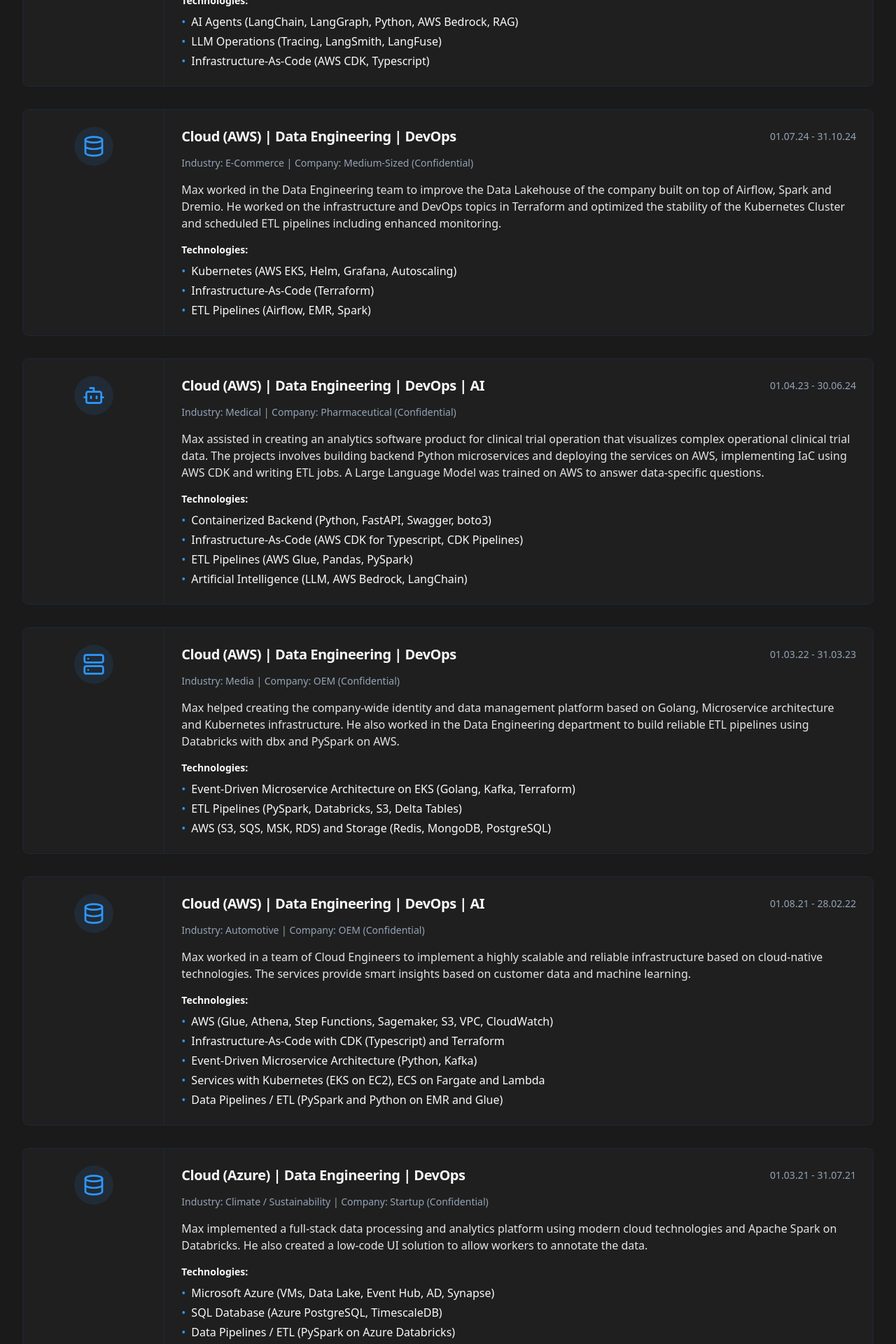
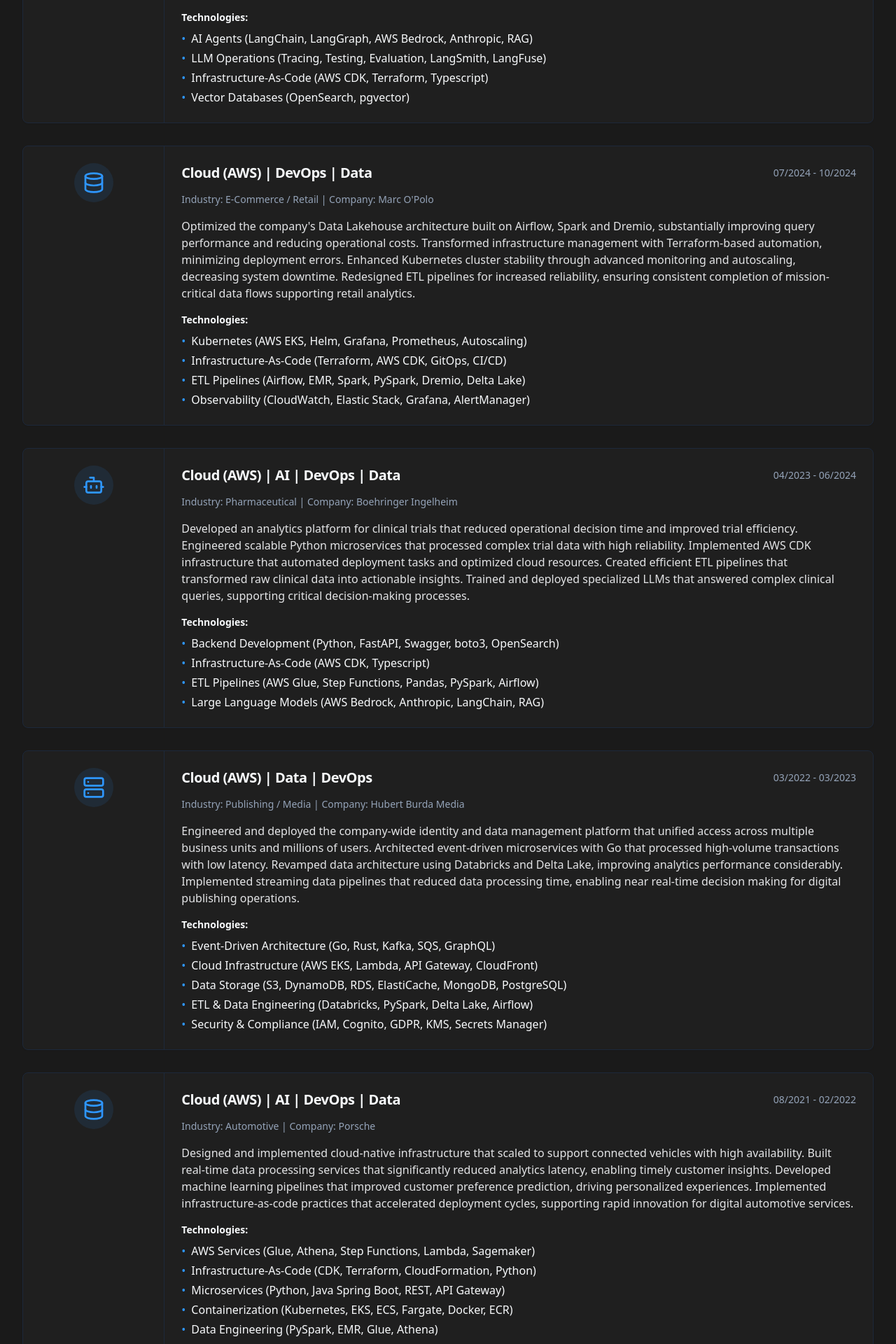
Before and after one commit to maxritter/max-ritter-website, a React (Vite) app: page /work in a window 1280 px wide. Shown: the part 480-2400 px from the top of the page at 70% size. Built offline with nearby package versions, Linux system fonts and the light colour scheme.

Commit message:
Updated Projects, Skills & SEO

```diff
--- a/src/components/ProjectsSection.tsx
+++ b/src/components/ProjectsSection.tsx
@@ -6,145 +6,154 @@
   const workProjects = [
     {
       id: 1,
-      title: "Cloud (AWS) | AI Agents | DevOps",
-      duration: "01.11.24 - Now",
-      industry: "Medical",
-      company: "Pharmaceutical (Confidential)",
-      description: "Max worked on building an enterprise-grade AI Agent Platform leveraging Retrieval Augmented Generation (RAG) architecture. He developed the infrastructure and CI/CD pipelines for LLM applications using AWS CDK and implemented observability for AI agents. He architected scalable AI workflows using orchestration frameworks and optimized context handling for enterprise data sources.",
+      title: "Cloud (AWS) | AI | DevOps | Data",
+      duration: "11/2024 - present",
+      industry: "Pharmaceutical",
+      company: "Boehringer Ingelheim",
+      description: "Architected and implemented an enterprise-grade AI Agent Platform leveraging Retrieval Augmented Generation (RAG) architecture to enhance clinical data insights. Established robust CI/CD pipelines for LLM applications using AWS CDK, significantly reducing deployment times. Implemented comprehensive observability solutions that increased agent reliability across pharmaceutical environments. Designed scalable AI workflows with advanced orchestration that optimized context handling for enterprise data sources.",
       technologies: [
-        "AI Agents (LangChain, LangGraph, Python, AWS Bedrock, RAG)",
-        "LLM Operations (Tracing, LangSmith, LangFuse)",
-        "Infrastructure-As-Code (AWS CDK, Typescript)"
+        "AI Agents (LangChain, LangGraph, AWS Bedrock, Anthropic, RAG)",
+        "LLM Operations (Tracing, Testing, Evaluation, LangSmith, LangFuse)",
+        "Infrastructure-As-Code (AWS CDK, Terraform, Typescript)",
+        "Vector Databases (OpenSearch, pgvector)"
       ],
       icon: Bot
     },
     {
       id: 2,
-      title: "Cloud (AWS) | Data Engineering | DevOps",
-      duration: "01.07.24 - 31.10.24",
-      industry: "E-Commerce",
-      company: "Medium-Sized (Confidential)",
-      description: "Max worked in the Data Engineering team to improve the Data Lakehouse of the company built on top of Airflow, Spark and Dremio. He worked on the infrastructure and DevOps topics in Terraform and optimized the stability of the Kubernetes Cluster and scheduled ETL pipelines including enhanced monitoring.",
+      title: "Cloud (AWS) | DevOps | Data",
+      duration: "07/2024 - 10/2024",
+      industry: "E-Commerce / Retail",
+      company: "Marc O'Polo",
+      description: "Optimized the company's Data Lakehouse architecture built on Airflow, Spark and Dremio, substantially improving query performance and reducing operational costs. Transformed infrastructure management with Terraform-based automation, minimizing deployment errors. Enhanced Kubernetes cluster stability through advanced monitoring and autoscaling, decreasing system downtime. Redesigned ETL pipelines for increased reliability, ensuring consistent completion of mission-critical data flows supporting retail analytics.",
       technologies: [
-        "Kubernetes (AWS EKS, Helm, Grafana, Autoscaling)",
-        "Infrastructure-As-Code (Terraform)",
-        "ETL Pipelines (Airflow, EMR, Spark)"
+        "Kubernetes (AWS EKS, Helm, Grafana, Prometheus, Autoscaling)",
+        "Infrastructure-As-Code (Terraform, AWS CDK, GitOps, CI/CD)",
+        "ETL Pipelines (Airflow, EMR, Spark, PySpark, Dremio, Delta Lake)",
+        "Observability (CloudWatch, Elastic Stack, Grafana, AlertManager)"
       ],
       icon: Database
     },
     {
       id: 3,
-      title: "Cloud (AWS) | Data Engineering | DevOps | AI",
-      duration: "01.04.23 - 30.06.24",
-      industry: "Medical",
-      company: "Pharmaceutical (Confidential)",
-      description: "Max assisted in creating an analytics software product for clinical trial operation that visualizes complex operational clinical trial data. The projects involves building backend Python microservices and deploying the services on AWS, implementing IaC using AWS CDK and writing ETL jobs. A Large Language Model was trained on AWS to answer data-specific questions.",
+      title: "Cloud (AWS) | AI | DevOps | Data",
+      duration: "04/2023 - 06/2024",
+      industry: "Pharmaceutical",
+      company: "Boehringer Ingelheim",
+      description: "Developed an analytics platform for clinical trials that reduced operational decision time and improved trial efficiency. Engineered scalable Python microservices that processed complex trial data with high reliability. Implemented AWS CDK infrastructure that automated deployment tasks and optimized cloud resources. Created efficient ETL pipelines that transformed raw clinical data into actionable insights. Trained and deployed specialized LLMs that answered complex clinical queries, supporting critical decision-making processes.",
       technologies: [
-        "Containerized Backend (Python, FastAPI, Swagger, boto3)",
-        "Infrastructure-As-Code (AWS CDK for Typescript, CDK Pipelines)",
-        "ETL Pipelines (AWS Glue, Pandas, PySpark)",
-        "Artificial Intelligence (LLM, AWS Bedrock, LangChain)"
+        "Backend Development (Python, FastAPI, Swagger, boto3, OpenSearch)",
+        "Infrastructure-As-Code (AWS CDK, Typescript)",
+        "ETL Pipelines (AWS Glue, Step Functions, Pandas, PySpark, Airflow)",
+        "Large Language Models (AWS Bedrock, Anthropic, LangChain, RAG)"
       ],
       icon: Bot
     },
     {
       id: 4,
-      title: "Cloud (AWS) | Data Engineering | DevOps",
-      duration: "01.03.22 - 31.03.23",
-      industry: "Media",
-      company: "OEM (Confidential)",
-      description: "Max helped creating the company-wide identity and data management platform based on Golang, Microservice architecture and Kubernetes infrastructure. He also worked in the Data Engineering department to build reliable ETL pipelines using Databricks with dbx and PySpark on AWS.",
+      title: "Cloud (AWS) | Data | DevOps",
+      duration: "03/2022 - 03/2023",
+      industry: "Publishing / Media",
+      company: "Hubert Burda Media",
+      description: "Engineered and deployed the company-wide identity and data management platform that unified access across multiple business units and millions of users. Architected event-driven microservices with Go that processed high-volume transactions with low latency. Revamped data architecture using Databricks and Delta Lake, improving analytics performance considerably. Implemented streaming data pipelines that reduced data processing time, enabling near real-time decision making for digital publishing operations.",
       technologies: [
-        "Event-Driven Microservice Architecture on EKS (Golang, Kafka, Terraform)",
-        "ETL Pipelines (PySpark, Databricks, S3, Delta Tables)",
-        "AWS (S3, SQS, MSK, RDS) and Storage (Redis, MongoDB, PostgreSQL)"
+        "Event-Driven Architecture (Go, Rust, Kafka, SQS, GraphQL)",
+        "Cloud Infrastructure (AWS EKS, Lambda, API Gateway, CloudFront)",
+        "Data Storage (S3, DynamoDB, RDS, ElastiCache, MongoDB, PostgreSQL)",
+        "ETL & Data Engineering (Databricks, PySpark, Delta Lake, Airflow)",
+        "Security & Compliance (IAM, Cognito, GDPR, KMS, Secrets Manager)"
       ],
       icon: Server
     },
     {
       id: 5,
-      title: "Cloud (AWS) | Data Engineering | DevOps | AI",
-      duration: "01.08.21 - 28.02.22",
+      title: "Cloud (AWS) | AI | DevOps | Data",
+      duration: "08/2021 - 02/2022",
       industry: "Automotive",
-      company: "OEM (Confidential)",
-      description: "Max worked in a team of Cloud Engineers to implement a highly scalable and reliable infrastructure based on cloud-native technologies. The services provide smart insights based on customer data and machine learning.",
+      company: "Porsche",
+      description: "Designed and implemented cloud-native infrastructure that scaled to support connected vehicles with high availability. Built real-time data processing services that significantly reduced analytics latency, enabling timely customer insights. Developed machine learning pipelines that improved customer preference prediction, driving personalized experiences. Implemented infrastructure-as-code practices that accelerated deployment cycles, supporting rapid innovation for digital automotive services.",
       technologies: [
-        "AWS (Glue, Athena, Step Functions, Sagemaker, S3, VPC, CloudWatch)",
-        "Infrastructure-As-Code with CDK (Typescript) and Terraform",
-        "Event-Driven Microservice Architecture (Python, Kafka)",
-        "Services with Kubernetes (EKS on EC2), ECS on Fargate and Lambda",
-        "Data Pipelines / ETL (PySpark and Python on EMR and Glue)"
+        "AWS Services (Glue, Athena, Step Functions, Lambda, Sagemaker)",
+        "Infrastructure-As-Code (CDK, Terraform, CloudFormation, Python)",
+        "Microservices (Python, Java Spring Boot, REST, API Gateway)",
+        "Containerization (Kubernetes, EKS, ECS, Fargate, Docker, ECR)",
+        "Data Engineering (PySpark, EMR, Glue, Athena)"
       ],
       icon: Database
     },
     {
       id: 6,
-      title: "Cloud (Azure) | Data Engineering | DevOps",
-      duration: "01.03.21 - 31.07.21",
-      industry: "Climate / Sustainability",
-      company: "Startup (Confidential)",
-      description: "Max implemented a full-stack data processing and analytics platform using modern cloud technologies and Apache Spark on Databricks. He also created a low-code UI solution to allow workers to annotate the data.",
+      title: "Cloud (Azure) | Data | DevOps | IoT",
+      duration: "03/2021 - 07/2021",
+      industry: "Climate",
+      company: "Climeworks",
+      description: "Architected a full-stack IoT data platform that processed environmental metrics from numerous sensors with high reliability. Implemented real-time analytics using Azure Databricks that improved carbon capture optimization processes. Developed a low-code annotation interface that enhanced data labeling efficiency, accelerating machine learning model development. Created automated data pipelines that enabled precise measurement of carbon capture performance, supporting the company's climate impact goals.",
       technologies: [
-        "Microsoft Azure (VMs, Data Lake, Event Hub, AD, Synapse)",
-        "SQL Database (Azure PostgreSQL, TimescaleDB)",
-        "Data Pipelines / ETL (PySpark on Azure Databricks)"
+        "Microsoft Azure (Functions, Data Lake, Event Hub, IoT Hub, Synapse)",
+        "Data Storage (Azure PostgreSQL, CosmosDB, Blob Storage, Data Lake)",
+        "Data Processing (Databricks, PySpark, Delta Lake, Azure Functions)",
+        "IoT (Azure IoT Hub, IoT Edge, Device Provisioning Service)"
       ],
       icon: Database
     },
     {
       id: 7,
-      title: "Cloud (AWS) | Migration | DevOps",
-      duration: "01.09.20 - 28.02.21",
-      industry: "E-Commerce",
-      company: "Medium-Sized (Confidential)",
-      description: "Max facilitated the creation of a blueprint infrastructure-as-code architecture for migration from on-premise into the AWS cloud using Terraform. He utilized the Serverless Framework and AWS CDK to improve the development and deployment of the various microservices.",
+      title: "Cloud (AWS) | DevOps",
+      duration: "08/2020 - 02/2021",
+      industry: "E-Commerce / Retail",
+      company: "Marc O'Polo",
+      description: "Created a blueprint infrastructure-as-code architecture that accelerated the company's cloud migration from on-premise to AWS. Designed and implemented secure network architecture with multi-account strategy that substantially improved security posture. Automated serverless deployments with CI/CD pipelines, significantly reducing release cycles. Established DevOps best practices that enhanced developer productivity and optimized infrastructure costs, supporting the company's digital transformation.",
       technologies: [
-        "AWS (Networking, VPNs, Security, Account Setup, Lambda, DMS, RDS)",
-        "Serverless Functions (Python, Serverless Framework)",
-        "Terraform (Terragrunt) and CDK with Typescript"
+        "AWS Foundation (VPC, Transit Gateway, Direct Connect, VPN, Route53)",
+        "Security & Compliance (IAM, GuardDuty, Security Hub, CloudTrail)",
+        "Serverless (Lambda, API Gateway, SQS, SNS, EventBridge, DynamoDB)",
+        "Infrastructure-As-Code (Terraform, Terragrunt, AWS CDK, YAML, HCL)"
       ],
       icon: Server
     },
     {
       id: 8,
-      title: "Cloud (AWS) | Data Engineering | DevOps | MLOps",
-      duration: "01.07.19 - 31.07.20",
+      title: "Cloud (AWS) | Data | AI | DevOps",
+      duration: "07/2019 - 07/2020",
       industry: "Mobility",
-      company: "Wemolo GmbH",
-      description: "Max founded the company together with four co-founders in 2019. Starting from scratch, he developed a low-cost hardware system and a scalable backend on AWS to process and analyze the device data in realtime.",
+      company: "Wemolo",
+      description: "Co-founded and led technical development of an IoT mobility platform that processed telemetry from numerous devices with low latency. Architected a serverless AWS backend that scaled automatically to handle traffic spikes while maintaining cost efficiency. Implemented machine learning algorithms that improved vehicle detection accuracy, creating competitive advantage in the mobility market. Designed an edge computing solution that reduced cloud data transfer, enabling real-time analytics in bandwidth-constrained environments.",
       technologies: [
-        "AWS (Serverless, Containers, ETL, Database, Data Warehouse)",
-        "Infrastructure-as-Code (Terraform, AWS CDK, Pulumi)",
-        "Deep Learning (Python, Tensorflow, TensorRT) and Computer Vision",
-        "Edge Computing (Nvidia Jetson, ARM, C++, Embedded Linux)"
+        "Cloud Architecture (AWS Lambda, API Gateway, ECS, Fargate, SQS)",
+        "Infrastructure-as-Code (Terraform, AWS CDK, Serverless Framework)",
+        "Machine Learning (TensorFlow, PyTorch, Computer Vision, TensorRT)",
+        "Edge Computing (Nvidia Jetson, ARM, C++, OpenCV, Embedded Linux)"
       ],
       icon: Code
     },
     {
       id: 9,
-      title: "Computer Vision | Deep Learning | IoT",
-      duration: "01.03.2018 - 30.06.2019",
+      title: "Cloud (AWS) | AI | IoT",
+      duration: "03/2018 - 06/2019",
       industry: "Mobility",
-      company: "ParkHere GmbH",
-      description: "Max developed an authentication terminal for corporate parking lots using ANPR technology and a radar based system for on-street parking spaces. As a team lead, he was responsible for Scrum and strategic product decisions.",
+      company: "ParkHere",
+      description: "Led development of an AI-powered authentication system for parking facilities that increased security while reducing operational costs. Architected an IoT radar system for real-time parking space detection with high accuracy, surpassing market alternatives. Designed cloud connectivity solutions that maintained robust uptime even in challenging network environments. As team lead, implemented agile processes that increased development velocity and improved product quality, directly contributing to new enterprise contracts.",
       technologies: [
-        "Deep Learning (Python, Tensorflow, OpenVino)",
-        "Internet of Things (OTA Updates, Cloud Connectivity, MQTT)",
-        "Embedded Linux and Microcontroller (C / C++, ARM, balenaCloud)"
+        "Machine Learning (TensorFlow, OpenCV, OpenVINO, ANPR, YOLO)",
+        "Internet of Things (MQTT, Bluetooth, LoRaWAN, LTE-M, NB-IoT, OTA)",
+        "Embedded Systems (C/C++, ARM Cortex, RTOS, Embedded Linux)",
+        "Cloud Backend (AWS, Lambda, IoT Core, DynamoDB, S3)"
       ],
       icon: Code
     },
     {
       id: 10,
-      title: "Computer Vision | Deep Learning | IoT",
-      duration: "01.09.2017 - 28.02.2018",
-      industry: "Industrial Safety",
-      company: "Bleenco GmbH",
-      description: "Max created the first stable version of a Deep Learning and Computer Vision based AI framework for industrial safety applications. He worked on predicting various human-centered features like emotions, intention, drowsiness and full-body pose estimation, running on low-cost edge devices.",
+      title: "Cloud (AWS) | AI | IoT",
+      duration: "09/2017 - 02/2018",
+      industry: "Artificial Intelligence",
+      company: "Bleenco",
+      description: "Developed pioneering computer vision framework for industrial safety that reduced workplace accidents in pilot deployments. Engineered AI models that detected human emotional states and behaviors with high accuracy in real-world environments. Optimized deep learning inference for edge devices, achieving smooth performance on low-power hardware. Created modular architecture that enabled rapid customization for diverse industrial applications, accelerating product market fit and customer adoption.",
       technologies: [
-        "Deep Learning (Python, Tensorflow, Keras)",
-        "Computer Vision (OpenCV)",
-        "Edge Computing (Nvidia Jetson, C++)"
+        "Machine Learning (TensorFlow, Keras, PyTorch, Transfer Learning, CNN, RNN, LSTM)",
+        "Computer Vision (OpenCV, Pose Estimation, Face Recognition, Emotion Detection)",
+        "Edge AI (Nvidia Jetson, TensorRT, Coral TPU, Model Optimization, Quantization)",
+        "Cloud Integration (AWS, Model Training, Data Storage, Monitoring, OTA Updates)",
+        "Development Tools (Python, C++, CUDA, Git, Docker, PyTest, TensorBoard)"
       ],
       icon: Bot
     }
--- a/src/components/SEO.tsx
+++ b/src/components/SEO.tsx
@@ -6,12 +6,12 @@
   canonical?: string;
   pagePath?: string;
   type?: "Person" | "WebPage" | "Article";
-  schemaData?: Record<string, any>;
+  schemaData?: Record<string, unknown>;
 }
 
 const SEO = ({
-  title = "Max Ritter | Senior IT Freelancer | AWS Cloud, Data Engineering & AI",
-  description = "Senior IT Freelancer from Germany, supporting clients in different industries in the areas of AWS Cloud, Data Engineering, Artificial intelligence and DevOps.",
+  title = "Max Ritter | Senior IT Freelancer | AWS Cloud, AI, Data Engineering & DevOps",
+  description = "Experienced IT Freelancer from Germany specializing in AWS Cloud, AI/LLM systems, Data Engineering and DevOps. Helping enterprises build scalable, reliable cloud architectures and advanced AI solutions.",
   canonical = "https://maxritter.net",
   pagePath = "",
   type = "WebPage",
@@ -32,7 +32,21 @@
   const personSchema = type === "Person" ? {
     "image": "https://maxritter.net/profile.png",
     "jobTitle": "Senior IT Freelancer",
-    "knowsAbout": ["AWS Cloud", "Data Engineering", "Artificial Intelligence", "DevOps"],
+    "knowsAbout": [
+      "AWS Cloud Architecture",
+      "LLM & AI Agent Systems",
+      "Data Engineering",
+      "DevOps",
+      "Kubernetes",
+      "Infrastructure as Code",
+      "RAG Systems",
+      "Data Lakehouse"
+    ],
+    "hasCredential": [
+      "AWS Certified DevOps Engineer Professional",
+      "AWS Certified Solutions Architect Professional",
+      "AWS Certified Data Analytics Specialty"
+    ],
     "address": {
       "@type": "PostalAddress",
       "addressCountry": "Germany"
@@ -51,6 +65,9 @@
       <title>{title}</title>
       <meta name="description" content={description} />
       <link rel="canonical" href={pageUrl} />
+
+      {/* Keywords */}
+      <meta name="keywords" content="AWS Cloud, LLM Engineering, RAG Architecture, AI Agents, Data Engineering, DevOps, Infrastructure as Code, Kubernetes, Terraform, AWS CDK, LangChain, Data Lakehouse, Freelancer, Germany" />
 
       {/* Open Graph / Facebook */}
       <meta property="og:type" content="website" />
--- a/src/components/SkillsSection.tsx
+++ b/src/components/SkillsSection.tsx
@@ -1,5 +1,5 @@
 import { Card, CardContent, CardHeader, CardTitle } from "@/components/ui/card";
-import { Award, GraduationCap, Globe, Briefcase } from "lucide-react";
+import { Award, GraduationCap, Globe, Briefcase, Cloud, Brain, Database, Code } from "lucide-react";
 
 const SkillsSection = () => {
   const skills = {
@@ -34,16 +34,108 @@
       "Cloud Engineer",
       "Data Engineer",
       "Machine Learning Engineer",
-      "Internet of Things Engineer",
+      "AI/LLM Engineer",
       "Software Architect",
       "Team Lead",
-      "Chief Technoloy Officer"
+      "Chief Technology Officer"
+    ],
+    cloudAWS: [
+      "Multi-Account Strategy",
+      "Event-Driven Architecture",
+      "Microservices",
+      "Serverless",
+      "Integration & APIs",
+      "Security & Governance",
+      "MLOps & AI Infrastructure",
+      "Analytics & Data Lakes",
+      "Networking & Identity"
+    ],
+    ai: [
+      "AWS Bedrock & Foundation Models",
+      "LangChain & LangGraph",
+      "RAG Architecture",
+      "Vector Databases & Embeddings",
+      "Context Optimization",
+      "Evaluation & Testing",
+      "Prompt Engineering",
+      "Model Fine-tuning",
+      "LLM Observability"
+    ],
+    dataDevOps: [
+      "Data Pipelines & ETL",
+      "SQL & NoSQL Databases",
+      "Data Lakehouse",
+      "(Py)Spark & Databricks",
+      "Iceberg & Delta Lake",
+      "AWS CDK & Terraform",
+      "CI/CD Pipelines",
+      "Kubernetes & Containers",
+      "Observability & Monitoring"
     ]
   };
 
   return (
     <section className="section-padding bg-muted/10">
       <div className="container mx-auto px-4">
+        <div className="grid grid-cols-1 md:grid-cols-3 gap-8 mb-8">
+          <Card className="card-hover">
+            <CardHeader className="flex flex-row items-center gap-4">
+              <div className="bg-primary/10 p-3 rounded-full">
+                <Cloud className="w-6 h-6 text-primary" />
+              </div>
+              <CardTitle>Cloud (AWS)</CardTitle>
+            </CardHeader>
+            <CardContent>
+              <ul className="space-y-3">
+                {skills.cloudAWS.map((skill, index) => (
+                  <li key={index} className="flex gap-2">
+                    <span className="text-primary">•</span>
+                    <span>{skill}</span>
+                  </li>
+                ))}
+              </ul>
+            </CardContent>
+          </Card>
+
+          <Card className="card-hover">
+            <CardHeader className="flex flex-row items-center gap-4">
+              <div className="bg-primary/10 p-3 rounded-full">
+                <Brain className="w-6 h-6 text-primary" />
+              </div>
+              <CardTitle>AI (LLMs & Agents)</CardTitle>
+            </CardHeader>
+            <CardContent>
+              <ul className="space-y-3">
+                {skills.ai.map((skill, index) => (
+                  <li key={index} className="flex gap-2">
+                    <span className="text-primary">•</span>
+                    <span>{skill}</span>
+                  </li>
+                ))}
+              </ul>
+            </CardContent>
+          </Card>
+
+          <Card className="card-hover">
+            <CardHeader className="flex flex-row items-center gap-4">
+              <div className="bg-primary/10 p-3 rounded-full">
+                <Database className="w-6 h-6 text-primary" />
+              </div>
+              <CardTitle>Data & DevOps</CardTitle>
+            </CardHeader>
+            <CardContent>
+              <ul className="space-y-3">
+                {skills.dataDevOps.map((skill, index) => (
+                  <li key={index} className="flex gap-2">
+                    <span className="text-primary">•</span>
+                    <span>{skill}</span>
+                  </li>
+                ))}
+              </ul>
+            </CardContent>
+          </Card>
+        </div>
+
         <div className="grid grid-cols-1 md:grid-cols-2 gap-8 mb-8">
           <Card className="card-hover">
             <CardHeader className="flex flex-row items-center gap-4">
@@ -88,9 +180,9 @@
           <Card className="card-hover">
             <CardHeader className="flex flex-row items-center gap-4">
               <div className="bg-primary/10 p-3 rounded-full">
-                <Globe className="w-6 h-6 text-primary" />
+                <Code className="w-6 h-6 text-primary" />
               </div>
-              <CardTitle>Languages</CardTitle>
+              <CardTitle>Programming Languages</CardTitle>
             </CardHeader>
             <CardContent>
               <ul className="space-y-3">
```
